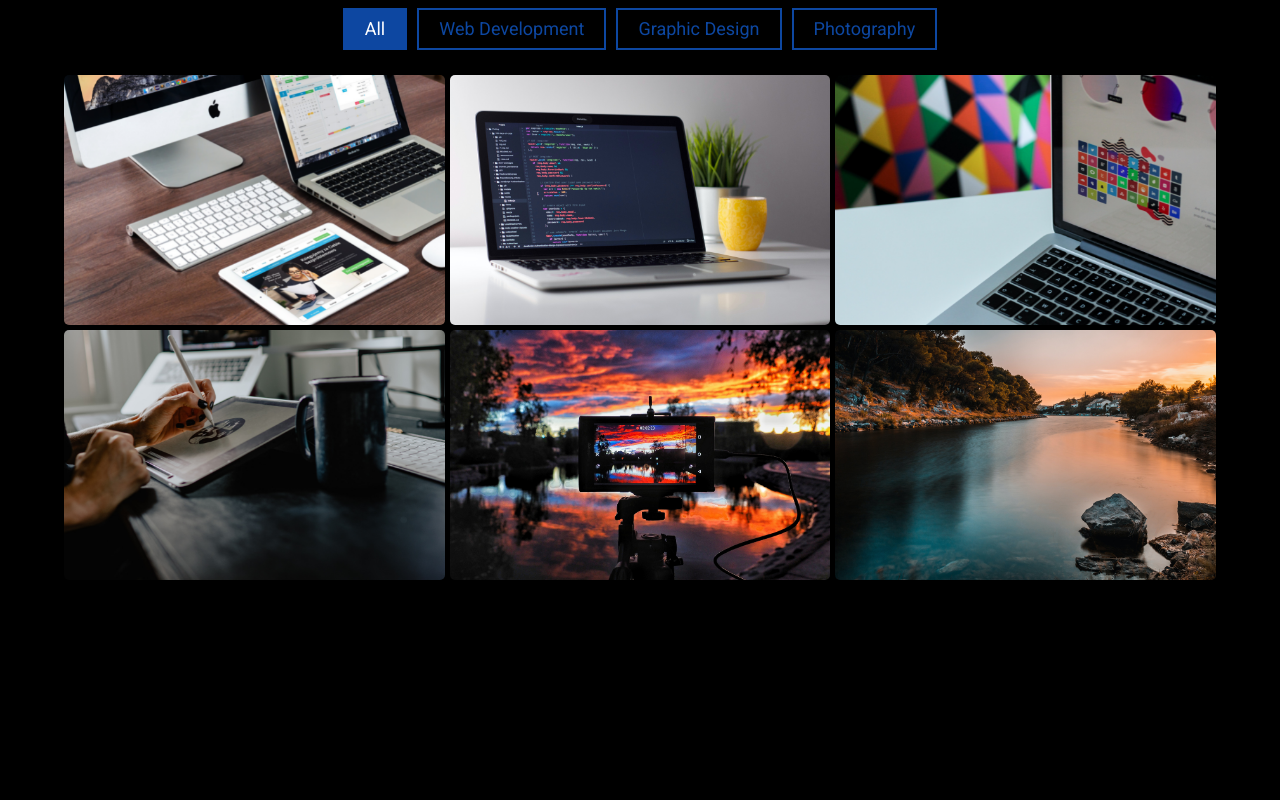
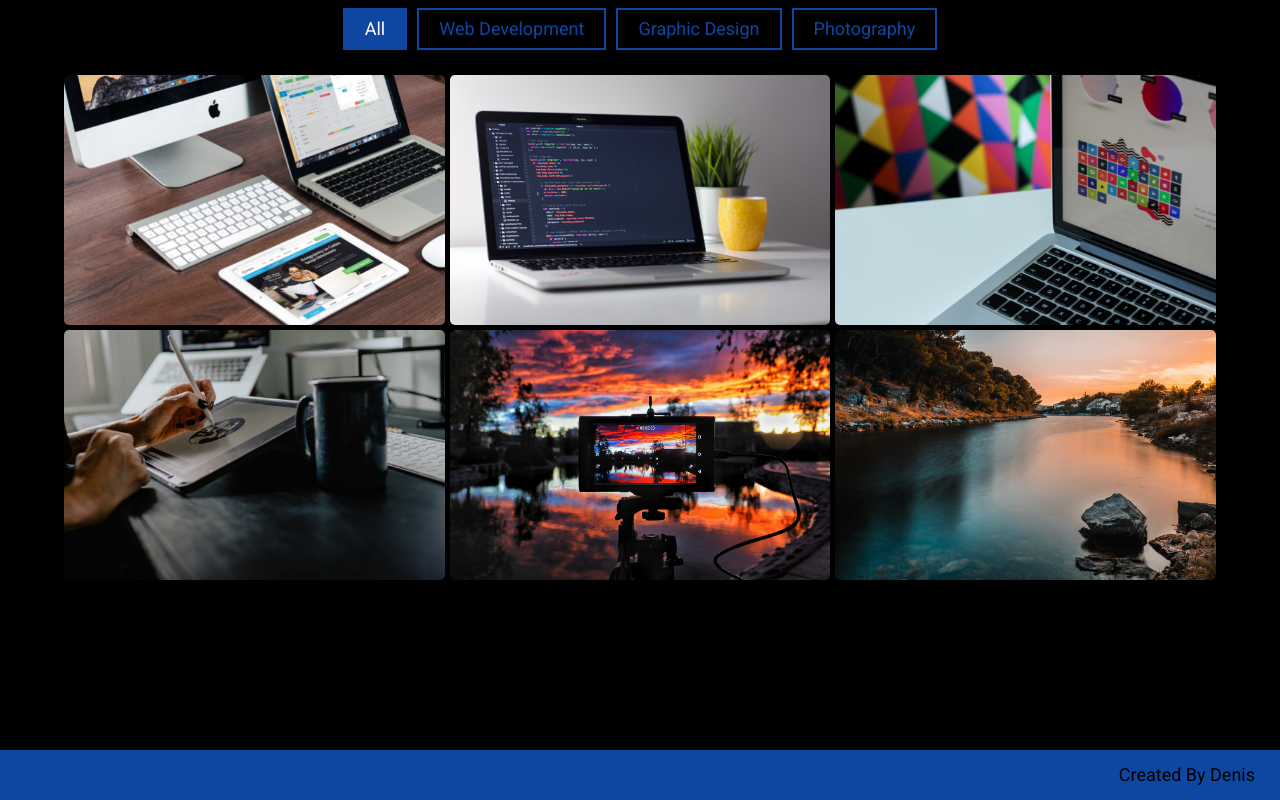
Before and after one commit to DenisMoldovanu/Portfolio, a React (Create React App) app: page / in a window 1280 px wide. Shown: the part 3948-4748 px from the top of the page. Before the commit the page ends 4698 px from the top, so only its background shows below. Built offline with nearby package versions, Linux system fonts and the light colour scheme.

Commit message:
set footer for page

```diff
--- a/src/App.js
+++ b/src/App.js
@@ -4,6 +4,7 @@ import About from "./components/about/About";
 import Services from "./components/services/Services";
 import Portfolio from "./components/portfolio/Portfolio";
 import Qualification from "./components/qualification/Qualification";
+import Footer from "./components/footer/Footer";
 import "./assets/styles/main.scss";
 
 function App() {
@@ -17,6 +18,7 @@ function App() {
                 <Services />
                 <Portfolio />
             </div>
+            <Footer />
         </div>
     );
 }
--- /dev/null
+++ b/src/components/footer/Footer.js
@@ -0,0 +1,10 @@
+import "./style.scss";
+function Footer() {
+    return (
+        <div className="footer-section">
+            <p>Created By Denis</p>
+        </div>
+    );
+}
+
+export default Footer;
--- /dev/null
+++ b/src/components/footer/style.scss
@@ -0,0 +1,15 @@
+@import '../../assets/styles/colors.scss';
+.footer-section{
+	min-height: 50px;
+	background-color: $blueDark;
+	display: flex;
+	align-items: center;
+	justify-content: flex-end;
+	padding: 0px 25px;
+
+	p{
+		color: $black;
+		font-size: 18px;
+		text-align: right;
+	}
+}
```
